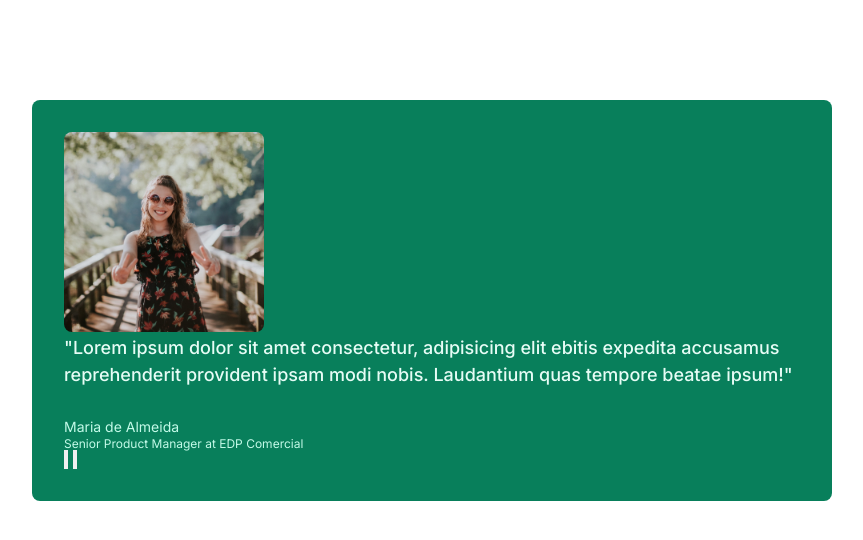
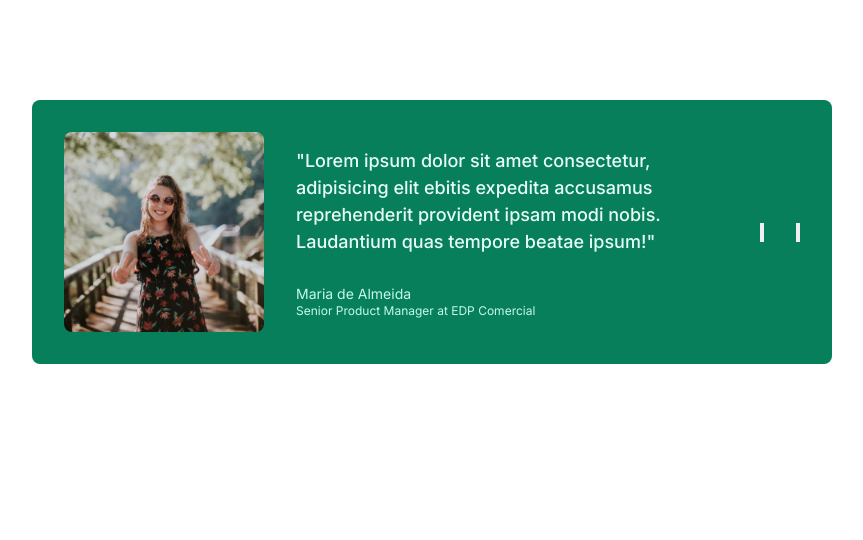
Before and after one commit to chiragPimpale/Carousel-Component, a plain HTML site: page index.html in a window 1280 px wide. Shown: the whole page, without its empty margins (208-1071 px from the left). Drawn offline with Linux system fonts and the light colour scheme.

Commit message:
Display flex on parent container-class-.carousel

```diff
--- a/style.css
+++ b/style.css
@@ -31,6 +31,10 @@ img {
   background-color: #087f5b;
   padding: 32px;
   border-radius: 8px;
+
+  display: flex;
+  align-items: center;
+  gap: 32px;
 }
 
 .testimonial-text {
```
